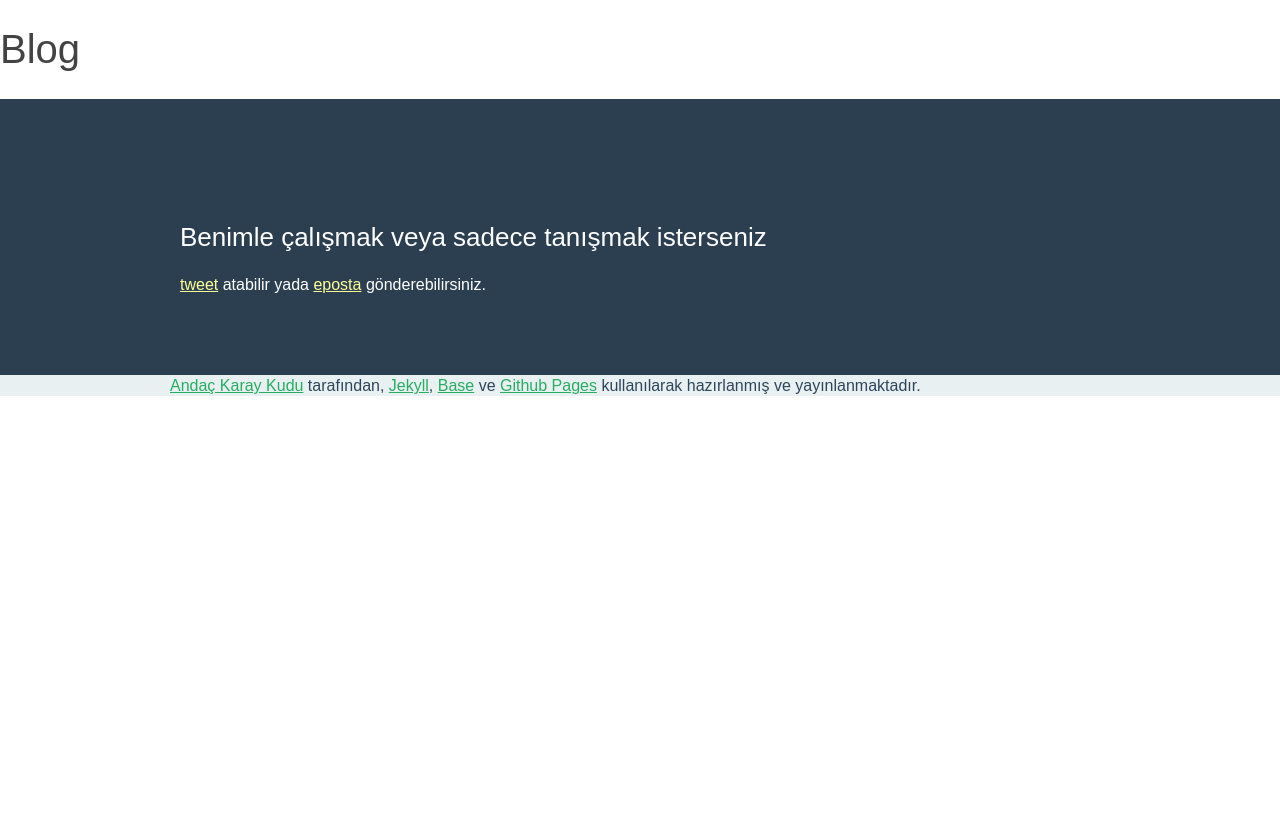
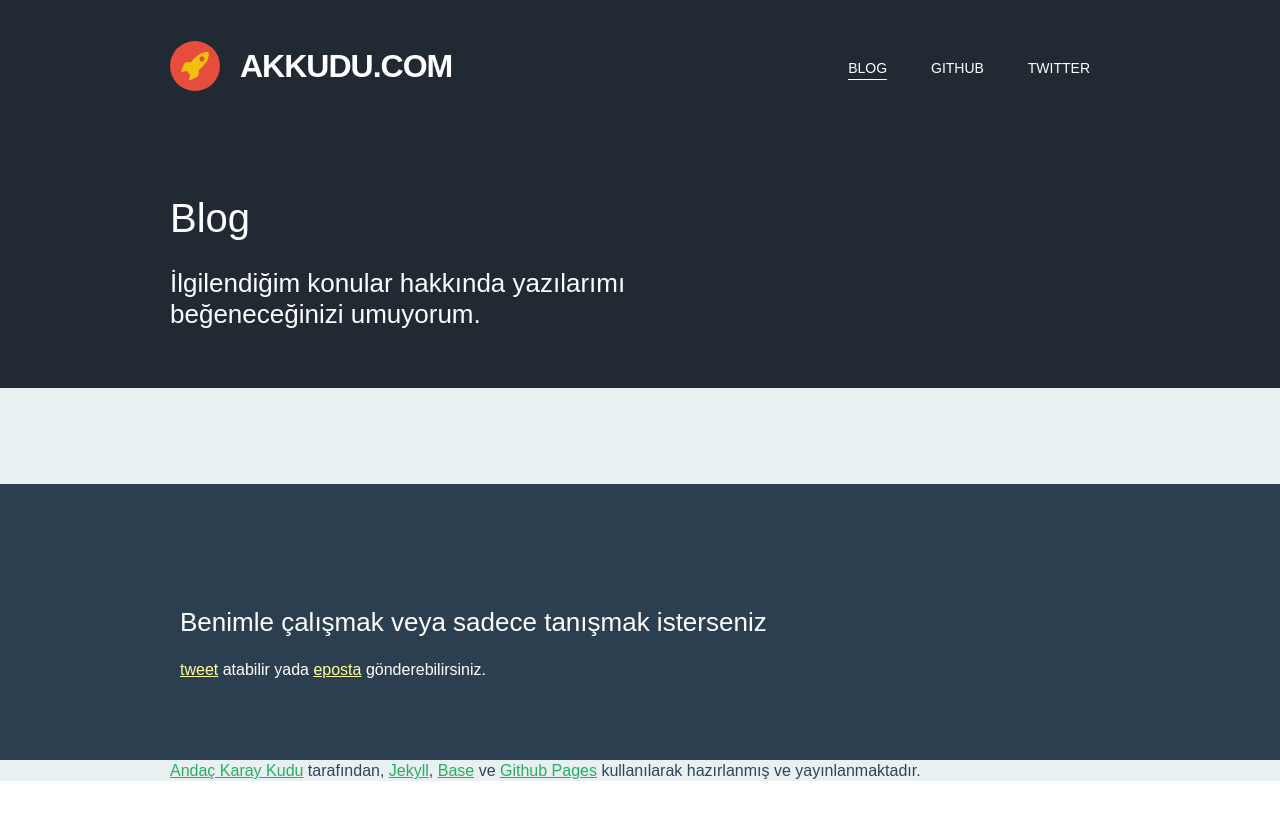
Before and after one commit to akkudu/akkudu.github.io, a Jekyll site: the page built from blog.html, in a window 1280 px wide. Shown: the top 820 px of the page. Built offline with Jekyll 4.4.1, drawn with Linux system fonts in a browser that asks for light colours.

Commit message:
Restructure blog html

```diff
--- a/blog.html
+++ b/blog.html
@@ -3,18 +3,53 @@ layout: default
 title: Blog
 ---
 
-<header>
-  <h1>Blog</h1>
+<header class="header dark-blue-row">
+  <div class="container row-3 tablet-row-3 mobile-row-1">
+    <div class="clear mobile-text-center">
+      <a href="/" class="logo left mobile-no-float uppercase"><span class="icon"></span>akkudu.com</a>
+      <ul class="navigation list-inline right mobile-full mobile-container-full">
+        <li><a class="active" href="/blog">Blog</a></li>
+        <li><a href="https://github.com/{{site.github}}">Github</a></li>
+        <li><a href="https://twitter.com/{{site.twitter}}">Twitter</a></li>
+      </ul>
+    </div>
+  </div>
+
+  <div class="container mobile-container-full">
+    <div class="row-2 clear mobile-row">
+      <div class="left col-8 tablet-col-6 mobile-full mobile-container mobile-text-center">
+
+        <h1>Blog</h1>
+        <h3>İlgilendiğim konular hakkında yazılarımı beğeneceğinizi umuyorum.</h3>
+
+        <p class="font-light col-11 tablet-col-12"></p>
+      </div>
+    </div>
+  </div>
 </header>
 
-<section class="posts">
-  {% for post in site.posts %}
-    <article>
-      <h3><a href="{{ post.url }}">{{ post.title }}</a></h3>
+<div class="smoke-row">
+  <div class="container row-2 font-light">
+      <div class="clear row mobile-row tablet-left-text mobile-text-left">
 
-      <span>{{ post.date | date_to_string }}</span>
-      <span>{{ post.author }}</span>
-      {{ post.excerpt }}
-    </article>
-  {% endfor %}
-</section>
+        <dl>
+
+          {% for post in site.posts %}
+
+            <dt>
+              <h2>
+                <a href="{{ post.url }}">{{ post.title }}</a>
+              </h2>
+              <strong>{{ post.author }}, {{ post.date | date_to_string }}</strong>
+            </dt>
+            <dd>{{ post.excerpt }}</dd>
+
+        {% endfor %}
+
+
+        </dl>
+      </div>
+
+    </div>
+  </div>
+</div>
```
